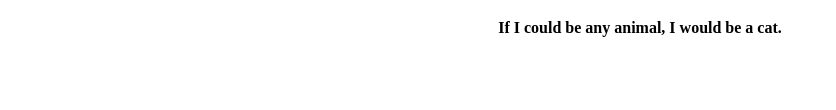
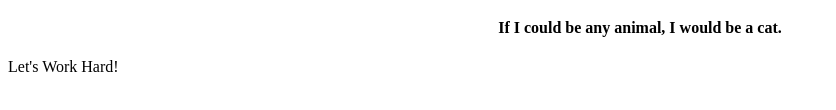
Before and after one commit to doleaga2/my-profile, a plain HTML site: page index.html in a window 1280 px wide. Shown: the part 290-400 px from the top of the page, without its empty margins (0-836 px from the left). Drawn offline with Linux system fonts and the light colour scheme.

Commit message:
Adding new placeholder text.

```diff
--- a/index.html
+++ b/index.html
@@ -18,3 +18,4 @@
 			</div>
 		  </body>
 		</html>
+        <p>Let's Work Hard!</p>
```
